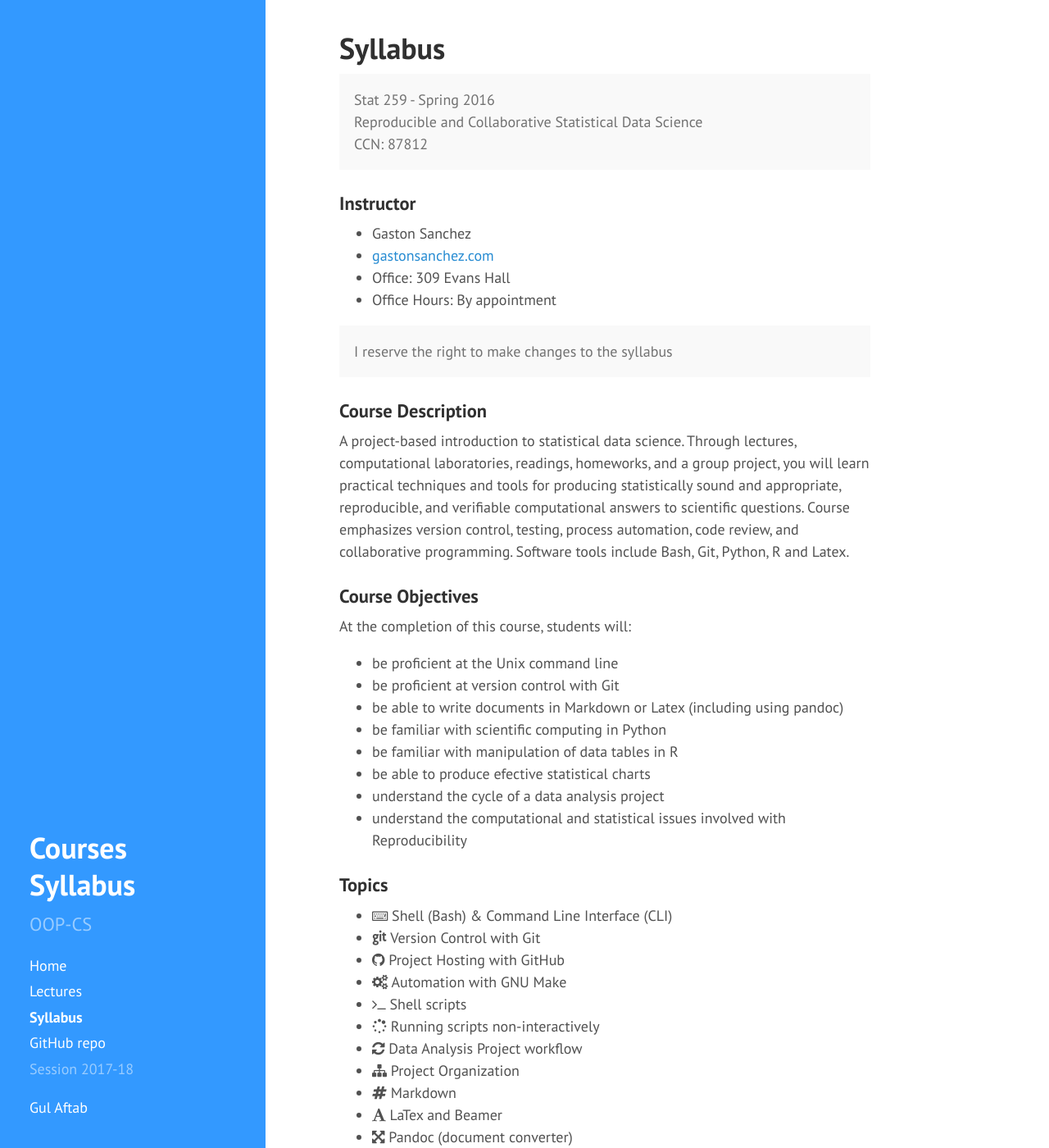
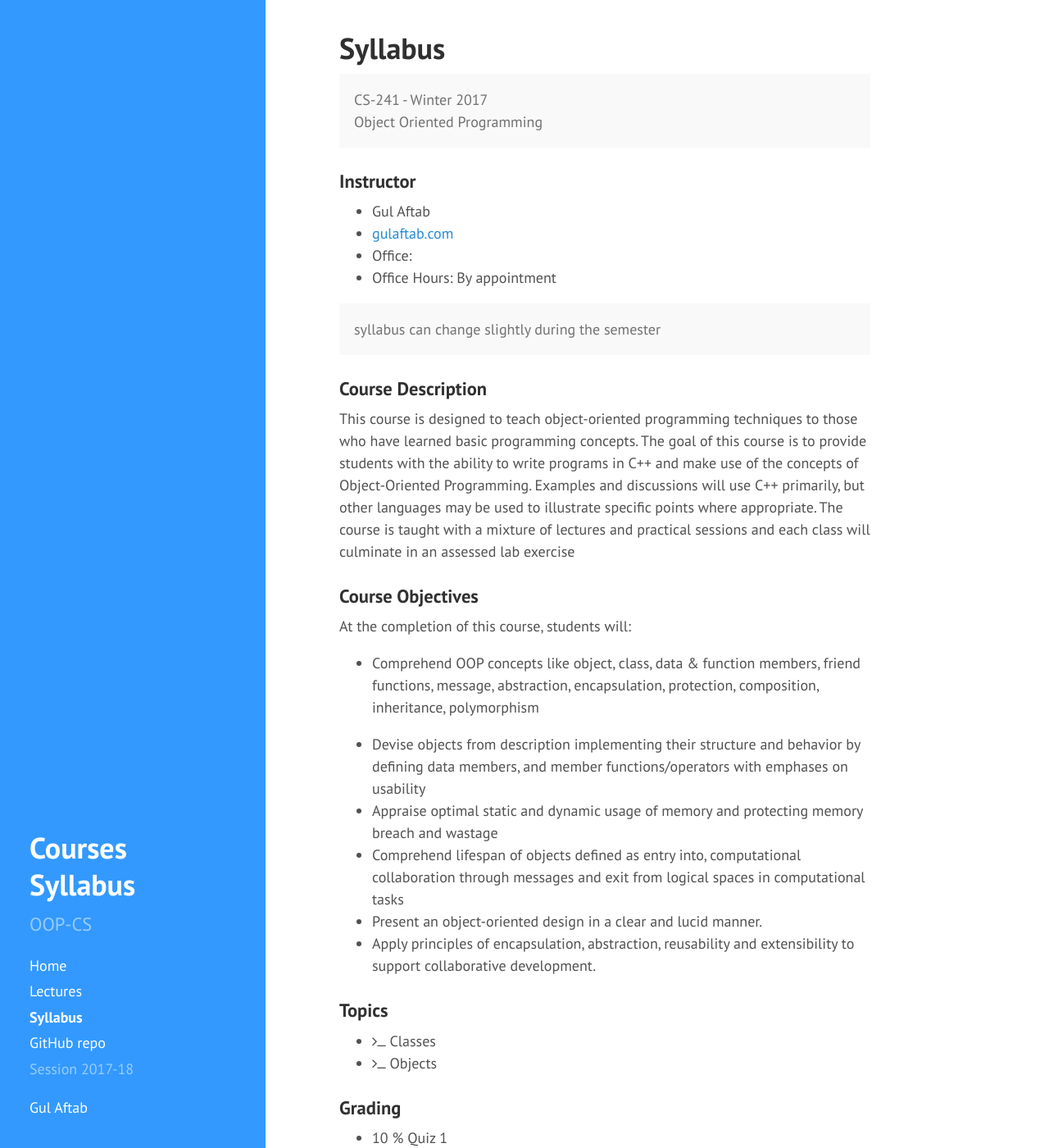
Before and after one commit to gulahmed/gulahmed.github.io, a Jekyll site: the page built from syllabus.md, in a window 1280 px wide and 1400 px high. Shown: the whole window at 82% size. Built offline with Jekyll 4.4.1, drawn with Linux system fonts in a browser that asks for light colours; nearby versions of some CDN libraries; some of the changed text lies outside the part shown.

Commit message:
some changes in guidelines

```diff
--- a/syllabus.md
+++ b/syllabus.md
@@ -4,71 +4,64 @@ title: Syllabus
 ---
 
 <p class="message">
-  Stat 259 - Spring 2016<br>
-  Reproducible and Collaborative Statistical Data Science<br>
-  CCN: 87812
+  CS-241 - Winter 2017<br>
+    Object Oriented Programming<br>
+
 </p>
 
 ### Instructor
 
-- Gaston Sanchez
-- [gastonsanchez.com](http://gastonsanchez.com)
-- Office: 309 Evans Hall
+- Gul Aftab
+- [gulaftab.com](http://gulaftab.com)
+- Office:
 - Office Hours: By appointment
 
 <p class="message">
-	I reserve the right to make changes to the syllabus
+	 syllabus can change slightly during the semester
 </p>
 
 
 ### Course Description
 
-A project-based introduction to statistical data science.
-Through lectures, computational laboratories, readings, homeworks, and a group project, you will learn practical techniques and tools for producing statistically sound and appropriate, reproducible, and verifiable computational answers to scientific questions. Course emphasizes version control, testing, process automation, code review, and collaborative programming. Software tools include Bash, Git, Python, R and Latex.
+This course is designed to teach object-oriented programming techniques to those who have
+learned basic programming concepts. The goal of this course is to provide students with the ability
+to write programs in C++ and make use of the concepts of Object-Oriented Programming.
+Examples and discussions will use C++ primarily, but other languages may be used to illustrate
+specific points where appropriate. The course is taught with a mixture of lectures and practical
+sessions and each class will culminate in an assessed lab exercise
 
 
 ### Course Objectives
 
 At the completion of this course, students will:
 
-- be proficient at the Unix command line
-- be proficient at version control with Git
-- be able to write documents in Markdown or Latex (including using pandoc)
-- be familiar with scientific computing in Python
-- be familiar with manipulation of data tables in R
-- be able to produce efective statistical charts
-- understand the cycle of a data analysis project
-- understand the computational and statistical issues involved with Reproducibility
+
+-  Comprehend OOP concepts like object, class, data & function
+members, friend functions, message, abstraction, encapsulation,
+protection, composition, inheritance, polymorphism
+
+-  Devise objects from description implementing their structure and
+behavior by defining data members, and member functions/operators
+with emphases on usability
+-  Appraise optimal static and dynamic usage of memory and protecting
+memory breach and wastage
+-  Comprehend lifespan of objects defined as entry into, computational
+collaboration through messages and exit from logical spaces in
+computational tasks
+- Present an object-oriented design in a clear and lucid manner.
+- Apply principles of encapsulation, abstraction, reusability and
+extensibility to support collaborative development.
 
 ### Topics
 
-- <i class="fa fa-keyboard-o"></i> Shell (Bash) & Command Line Interface (CLI)
-- <i class="fa fa-git"></i> Version Control with Git
-- <i class="fa fa-github"></i> Project Hosting with GitHub
-- <i class="fa fa-gears"></i> Automation with GNU Make
-- <i class="fa fa-terminal"></i> Shell scripts
-- <i class="fa fa-spinner"></i> Running scripts non-interactively
-- <i class="fa fa-refresh"></i> Data Analysis Project workflow
-- <i class="fa fa-sitemap"></i> Project Organization
-- <i class="fa fa-hashtag" aria-hidden="true"></i> Markdown
-- <i class="fa fa-font"></i> LaTex and Beamer
-- <i class="fa fa-arrows-alt"></i> Pandoc (document converter)
-- <i class="fa fa-pencil-square-o"></i> Writing reports
-- <i class="fa fa-file-code-o"></i> Dynamic documents
-- <i class="fa fa-puzzle-piece"></i> R package "knitr"
-- <i class="fa fa-recycle"></i> R package "rmarkdown"
-- <i class="fa fa-sliders"></i> R package "shiny"
-- <i class="fa fa-bar-chart"></i> Data Visualization
-- <i class="fa fa-code"></i> Coding practices
-- <i class="fa fa-unlock"></i> Open Science
-- <i class="fa fa-picture-o"></i> Presentation skills
-- <i class="fa fa-cc"></i> Licenses
-- <i class="fa fa-check-square"></i> Continuous Integration with Travis_CI?
-- <i class="fa fa-database"></i> Managing data archives?
+
+- <i class="fa fa-terminal"></i> Classes
+- <i class="fa fa-terminal"></i> Objects
 
 
 ### Grading
 
-- 20% reading and participation
-- 20% lab
-- 60% project
+- 10 % Quiz 1
+- 30% Midterm
+- 10% Assignment
+- 40% Final
```
